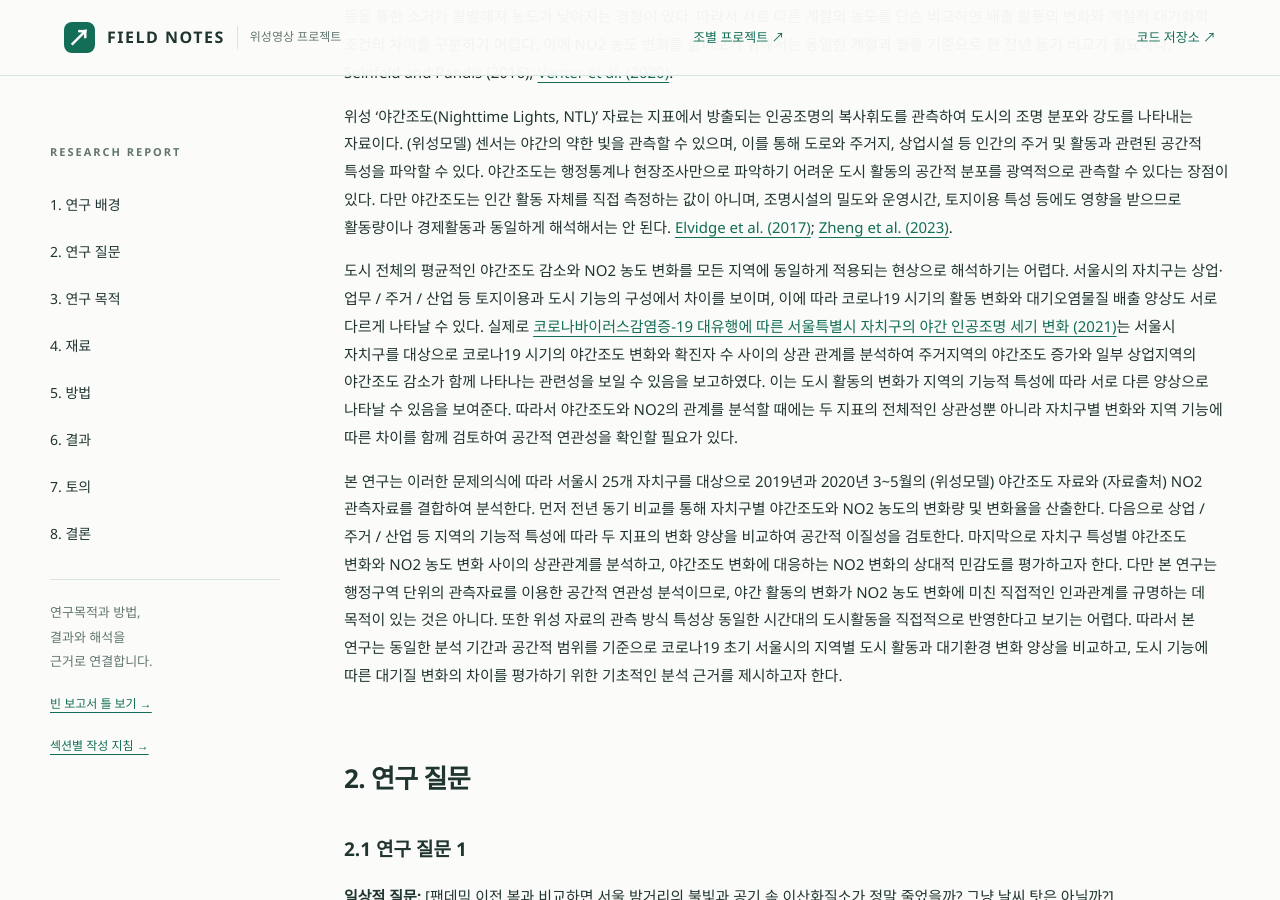
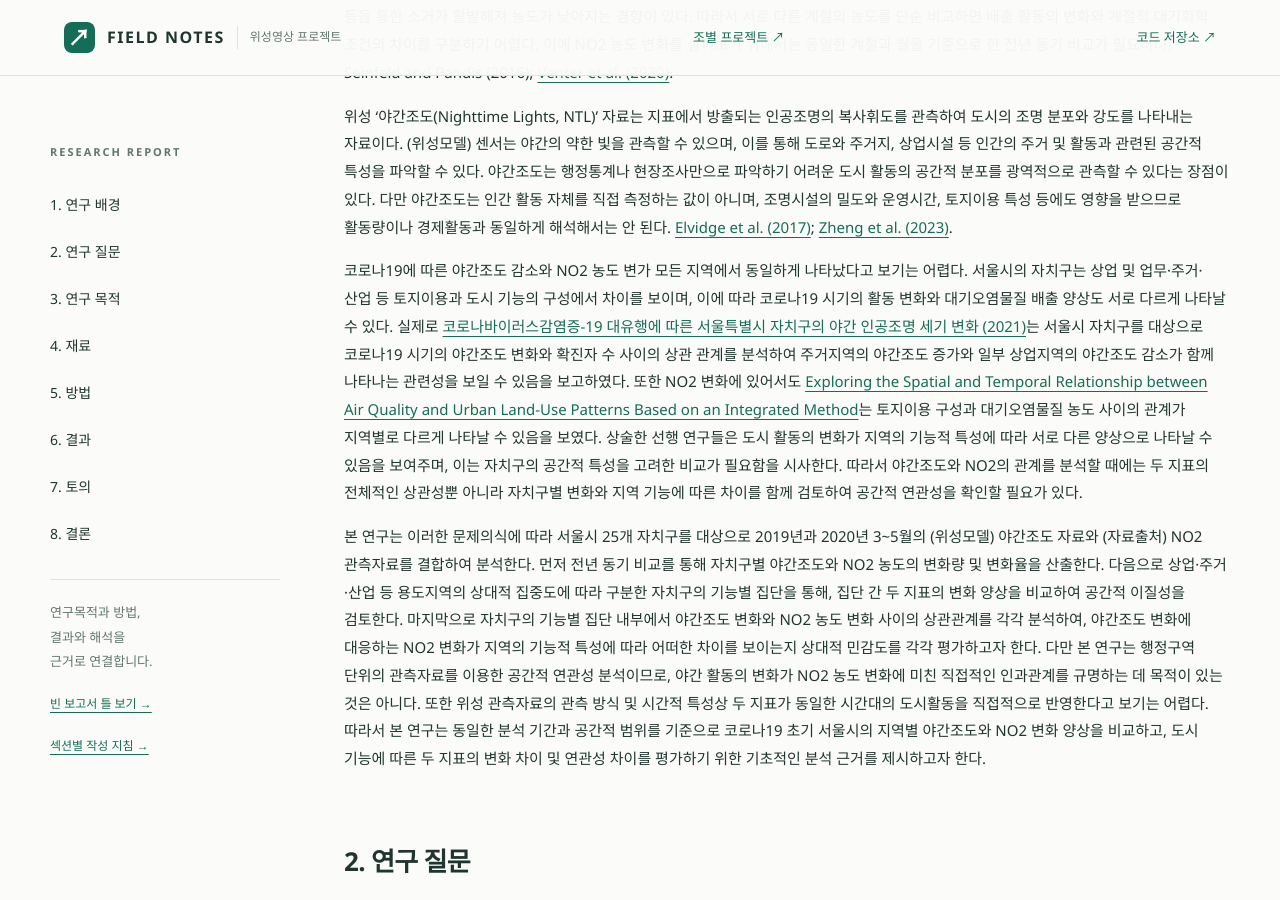
Before and after one commit to rlawkdgns3550-cmyk/surveying2_team03, a Jekyll site: the page built from docs/index.md, in a window 1280 px wide and 900 px high, scrolled down 2168 px. Built offline with Jekyll 4.4.1, drawn with Linux system fonts in a browser that asks for light colours.

Commit message:
202611142345수정
Revised sections discussing the relationship between nighttime lights and NO2 levels in Seoul during the COVID-19 pandemic, emphasizing the need for spatial analysis based on district characteristics.

```diff
--- a/docs/index.md
+++ b/docs/index.md
@@ -20,9 +20,10 @@ badge: "빈 학술 보고서 틀"
 
  위성 '야간조도(Nighttime Lights, NTL)' 자료는 지표에서 방출되는 인공조명의 복사휘도를 관측하여 도시의 조명 분포와 강도를 나타내는 자료이다. (위성모델) 센서는 야간의 약한 빛을 관측할 수 있으며, 이를 통해 도로와 주거지, 상업시설 등 인간의 주거 및 활동과 관련된 공간적 특성을 파악할 수 있다. 야간조도는 행정통계나 현장조사만으로 파악하기 어려운 도시 활동의 공간적 분포를 광역적으로 관측할 수 있다는 장점이 있다. 다만 야간조도는 인간 활동 자체를 직접 측정하는 값이 아니며, 조명시설의 밀도와 운영시간, 토지이용 특성 등에도 영향을 받으므로 활동량이나 경제활동과 동일하게 해석해서는 안 된다. [Elvidge et al. (2017)](https://doi.org/10.16879/jkca.2021.21.2.105); [Zheng et al. (2023)](https://doi.org/10.1016/j.isprsjprs.2023.05.028).
 
-  도시 전체의 평균적인 야간조도 감소와 NO2 농도 변화를 모든 지역에 동일하게 적용되는 현상으로 해석하기는 어렵다. 서울시의 자치구는 상업·업무 / 주거 / 산업 등 토지이용과 도시 기능의 구성에서 차이를 보이며, 이에 따라 코로나19 시기의 활동 변화와 대기오염물질 배출 양상도 서로 다르게 나타날 수 있다. 실제로 [코로나바이러스감염증-19 대유행에 따른 서울특별시 자치구의 야간 인공조명 세기 변화 (2021)](https://doi.org/10.16879/jkca.2021.21.2.105)는 서울시 자치구를 대상으로 코로나19 시기의 야간조도 변화와 확진자 수 사이의 상관 관계를 분석하여 주거지역의 야간조도 증가와 일부 상업지역의 야간조도 감소가 함께 나타나는 관련성을 보일 수 있음을 보고하였다. 이는 도시 활동의 변화가 지역의 기능적 특성에 따라 서로 다른 양상으로 나타날 수 있음을 보여준다. 따라서 야간조도와 NO2의 관계를 분석할 때에는 두 지표의 전체적인 상관성뿐 아니라 자치구별 변화와 지역 기능에 따른 차이를 함께 검토하여 공간적 연관성을 확인할 필요가 있다.
+  코로나19에 따른 야간조도 감소와 NO2 농도 변가 모든 지역에서 동일하게 나타났다고 보기는 어렵다. 서울시의 자치구는 상업 및 업무·주거·산업 등 토지이용과 도시 기능의 구성에서 차이를 보이며, 이에 따라 코로나19 시기의 활동 변화와 대기오염물질 배출 양상도 서로 다르게 나타날 수 있다. 실제로 [코로나바이러스감염증-19 대유행에 따른 서울특별시 자치구의 야간 인공조명 세기 변화 (2021)](https://doi.org/10.16879/jkca.2021.21.2.105)는 서울시 자치구를 대상으로 코로나19 시기의 야간조도 변화와 확진자 수 사이의 상관 관계를 분석하여 주거지역의 야간조도 증가와 일부 상업지역의 야간조도 감소가 함께 나타나는 관련성을 보일 수 있음을 보고하였다. 또한 NO2 변화에 있어서도 [Exploring the Spatial and Temporal Relationship between Air Quality and Urban Land-Use Patterns Based on an Integrated Method](https://www.mdpi.com/2071-1050/12/7/2964?utm_source=chatgpt.com)는 토지이용 구성과 대기오염물질 농도 사이의 관계가 지역별로 다르게 나타날 수 있음을 보였다. 상술한 선행 연구들은 도시 활동의 변화가 지역의 기능적 특성에 따라 서로 다른 양상으로 나타날 수 있음을 보여주며, 이는 자치구의 공간적 특성을 고려한 비교가 필요함을 시사한다. 따라서 야간조도와 NO2의 관계를 분석할 때에는 두 지표의 전체적인 상관성뿐 아니라 자치구별 변화와 지역 기능에 따른 차이를 함께 검토하여 공간적 연관성을 확인할 필요가 있다.
 
- 본 연구는 이러한 문제의식에 따라 서울시 25개 자치구를 대상으로 2019년과 2020년 3~5월의 (위성모델) 야간조도 자료와 (자료출처) NO2 관측자료를 결합하여 분석한다. 먼저 전년 동기 비교를 통해 자치구별 야간조도와 NO2 농도의 변화량 및 변화율을 산출한다. 다음으로 상업 / 주거 / 산업 등 지역의 기능적 특성에 따라 두 지표의 변화 양상을 비교하여 공간적 이질성을 검토한다. 마지막으로 자치구 특성별 야간조도 변화와 NO2 농도 변화 사이의 상관관계를 분석하고, 야간조도 변화에 대응하는 NO2 변화의 상대적 민감도를 평가하고자 한다. 다만 본 연구는 행정구역 단위의 관측자료를 이용한 공간적 연관성 분석이므로, 야간 활동의 변화가 NO2 농도 변화에 미친 직접적인 인과관계를 규명하는 데 목적이 있는 것은 아니다. 또한 위성 자료의 관측 방식 특성상 동일한 시간대의 도시활동을 직접적으로 반영한다고 보기는 어렵다. 따라서 본 연구는 동일한 분석 기간과 공간적 범위를 기준으로 코로나19 초기 서울시의 지역별 도시 활동과 대기환경 변화 양상을 비교하고, 도시 기능에 따른 대기질 변화의 차이를 평가하기 위한 기초적인 분석 근거를 제시하고자 한다.
+ 본 연구는 이러한 문제의식에 따라 서울시 25개 자치구를 대상으로 2019년과 2020년 3~5월의 (위성모델) 야간조도 자료와 (자료출처) NO2 관측자료를 결합하여 분석한다. 먼저 전년 동기 비교를 통해 자치구별 야간조도와 NO2 농도의 변화량 및 변화율을 산출한다. 다음으로 상업·주거·산업 등 용도지역의 상대적 집중도에 따라 구분한 자치구의 기능별 집단을 통해, 집단 간 두 지표의 변화 양상을 비교하여 공간적 이질성을 검토한다. 마지막으로 자치구의 기능별 집단 내부에서 야간조도 변화와 NO2 농도 변화 사이의 상관관계를 각각 분석하여, 야간조도 변화에 대응하는 NO2 변화가 지역의 기능적 특성에 따라 어떠한 차이를 보이는지 상대적 민감도를 각각 평가하고자 한다. 다만 본 연구는 행정구역 단위의 관측자료를 이용한 공간적 연관성 분석이므로, 야간 활동의 변화가 NO2 농도 변화에 미친 직접적인 인과관계를 규명하는 데 목적이 있는 것은 아니다. 또한 위성 관측자료의 관측 방식 및 시간적 특성상 두 지표가 동일한 시간대의 도시활동을 직접적으로 반영한다고 보기는 어렵다. 따라서 본 연구는 동일한 분석 기간과 공간적 범위를 기준으로 코로나19 초기 서울시의 지역별 야간조도와 NO2 변화 양상을 비교하고, 도시 기능에 따른 두 지표의 변화 차이 및 연관성 차이를 평가하기 위한 기초적인 분석 근거를 제시하고자 한다.
+
 
 ## 2. 연구 질문 {#question}
 ### 2.1 연구 질문 1
```
